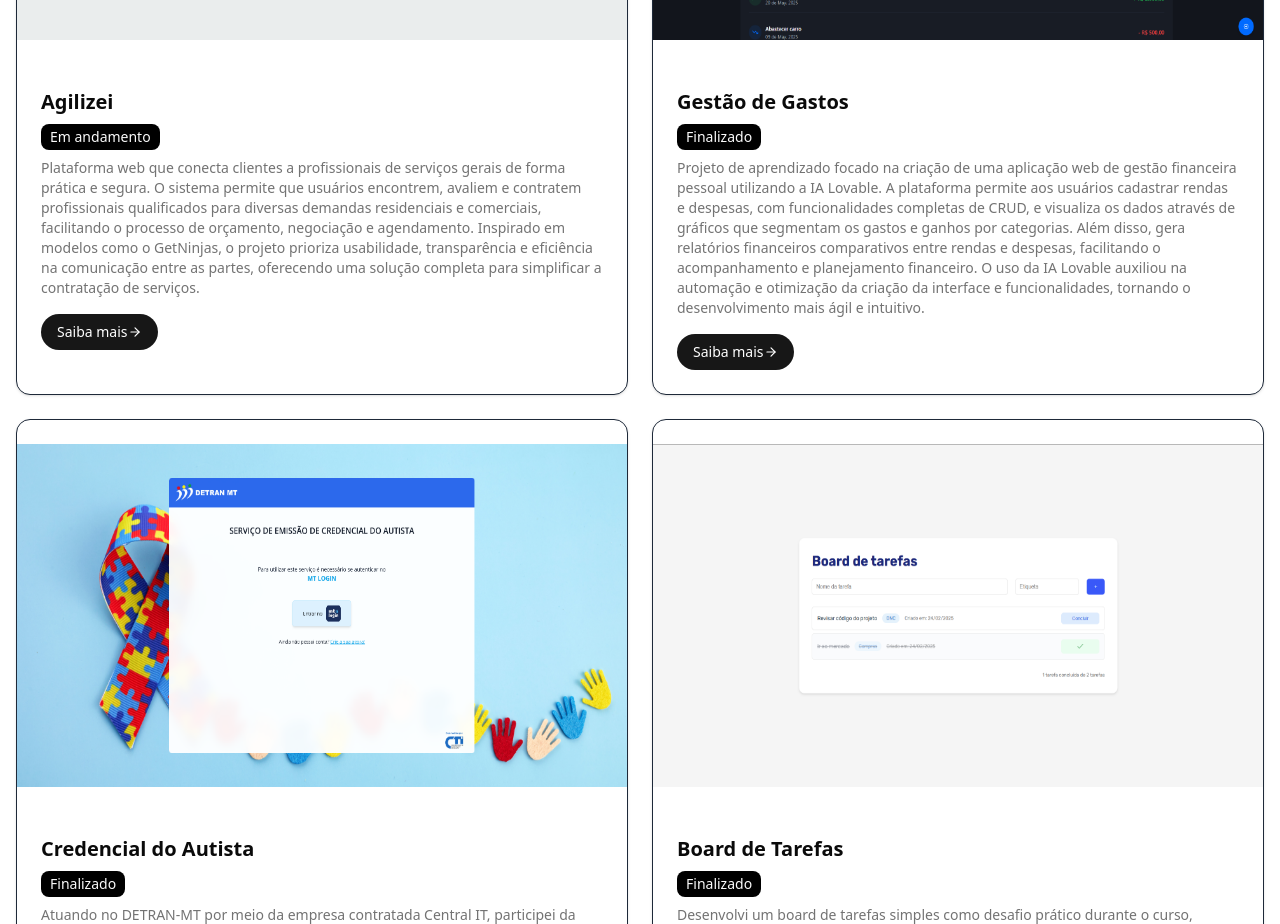
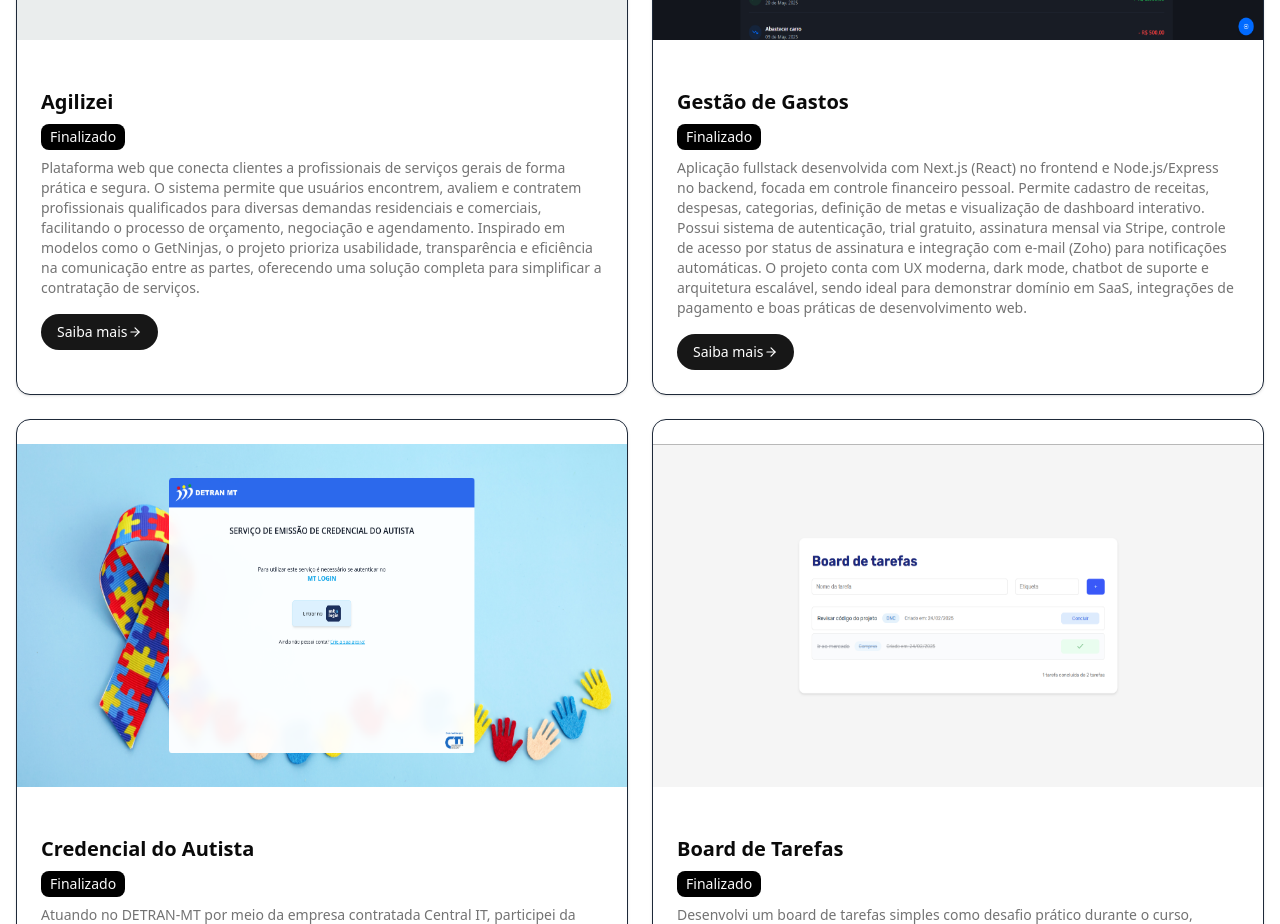
Before and after one commit to jvsiqueira1/RID148558_DESAFIO04, a Next.js app: page / in a window 1280 px wide. Shown: the part 1300-2224 px from the top of the page. Built offline with nearby package versions, Linux system fonts and the light colour scheme.

Commit message:
Feat: update infos

```diff
--- a/src/components/Projects.tsx
+++ b/src/components/Projects.tsx
@@ -11,12 +11,12 @@ export default function Projects() {
           description: 'Plataforma web que conecta clientes a profissionais de serviços gerais de forma prática e segura. O sistema permite que usuários encontrem, avaliem e contratem profissionais qualificados para diversas demandas residenciais e comerciais, facilitando o processo de orçamento, negociação e agendamento. Inspirado em modelos como o GetNinjas, o projeto prioriza usabilidade, transparência e eficiência na comunicação entre as partes, oferecendo uma solução completa para simplificar a contratação de serviços.',
           image: '/agilizei.png',
            link: 'https://www.agilizei.net/sobre',
-           status: 'Em andamento'
+           status: 'Finalizado'
         },
         {
           id: 2,
           title: 'Gestão de Gastos',
-          description: 'Projeto de aprendizado focado na criação de uma aplicação web de gestão financeira pessoal utilizando a IA Lovable. A plataforma permite aos usuários cadastrar rendas e despesas, com funcionalidades completas de CRUD, e visualiza os dados através de gráficos que segmentam os gastos e ganhos por categorias. Além disso, gera relatórios financeiros comparativos entre rendas e despesas, facilitando o acompanhamento e planejamento financeiro. O uso da IA Lovable auxiliou na automação e otimização da criação da interface e funcionalidades, tornando o desenvolvimento mais ágil e intuitivo.',
+          description: 'Aplicação fullstack desenvolvida com Next.js (React) no frontend e Node.js/Express no backend, focada em controle financeiro pessoal. Permite cadastro de receitas, despesas, categorias, definição de metas e visualização de dashboard interativo. Possui sistema de autenticação, trial gratuito, assinatura mensal via Stripe, controle de acesso por status de assinatura e integração com e-mail (Zoho) para notificações automáticas. O projeto conta com UX moderna, dark mode, chatbot de suporte e arquitetura escalável, sendo ideal para demonstrar domínio em SaaS, integrações de pagamento e boas práticas de desenvolvimento web.',
           image: '/gestaodegastos.png',
             link: 'https://gestao.jvsdev.com.br/',
             status: 'Finalizado'
```
